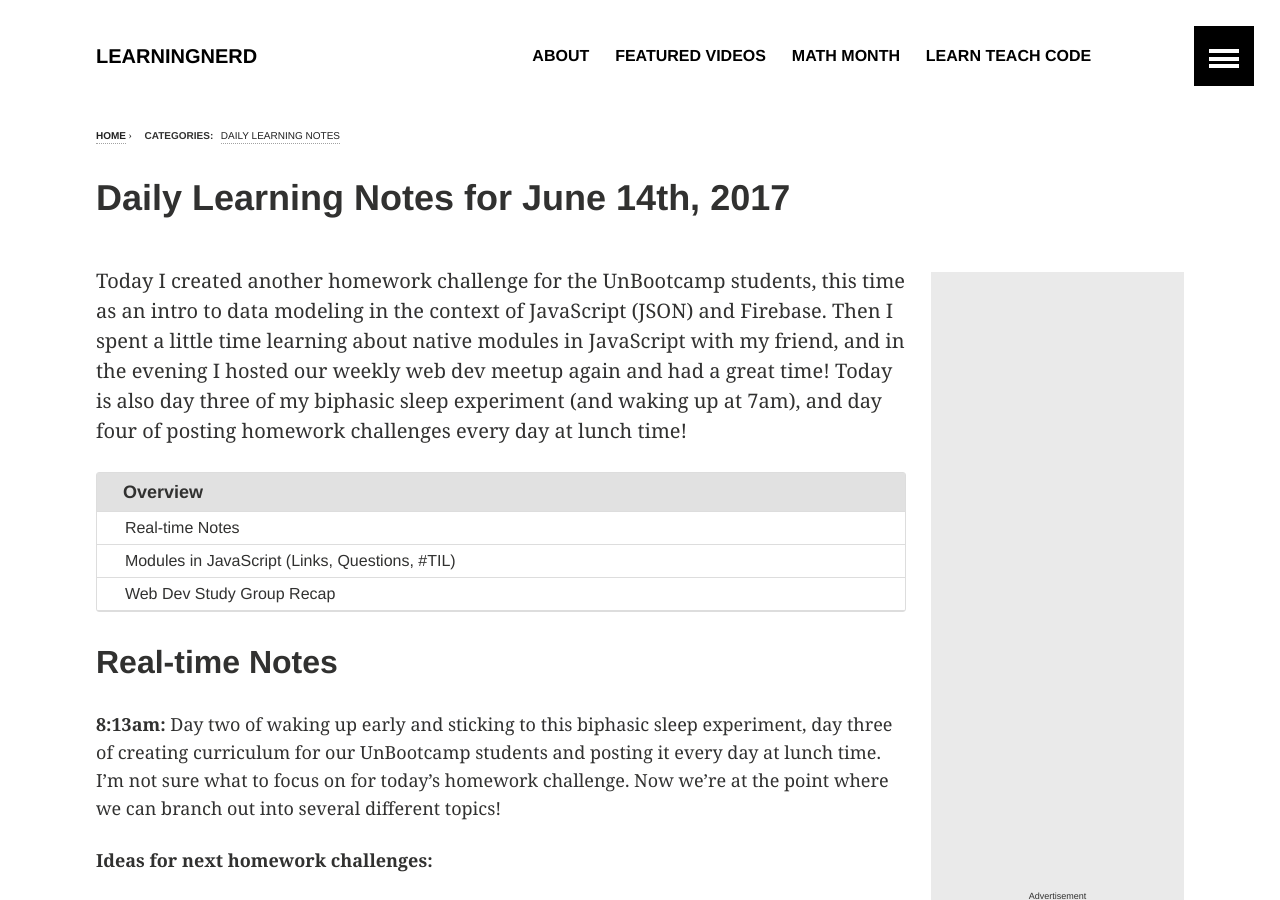
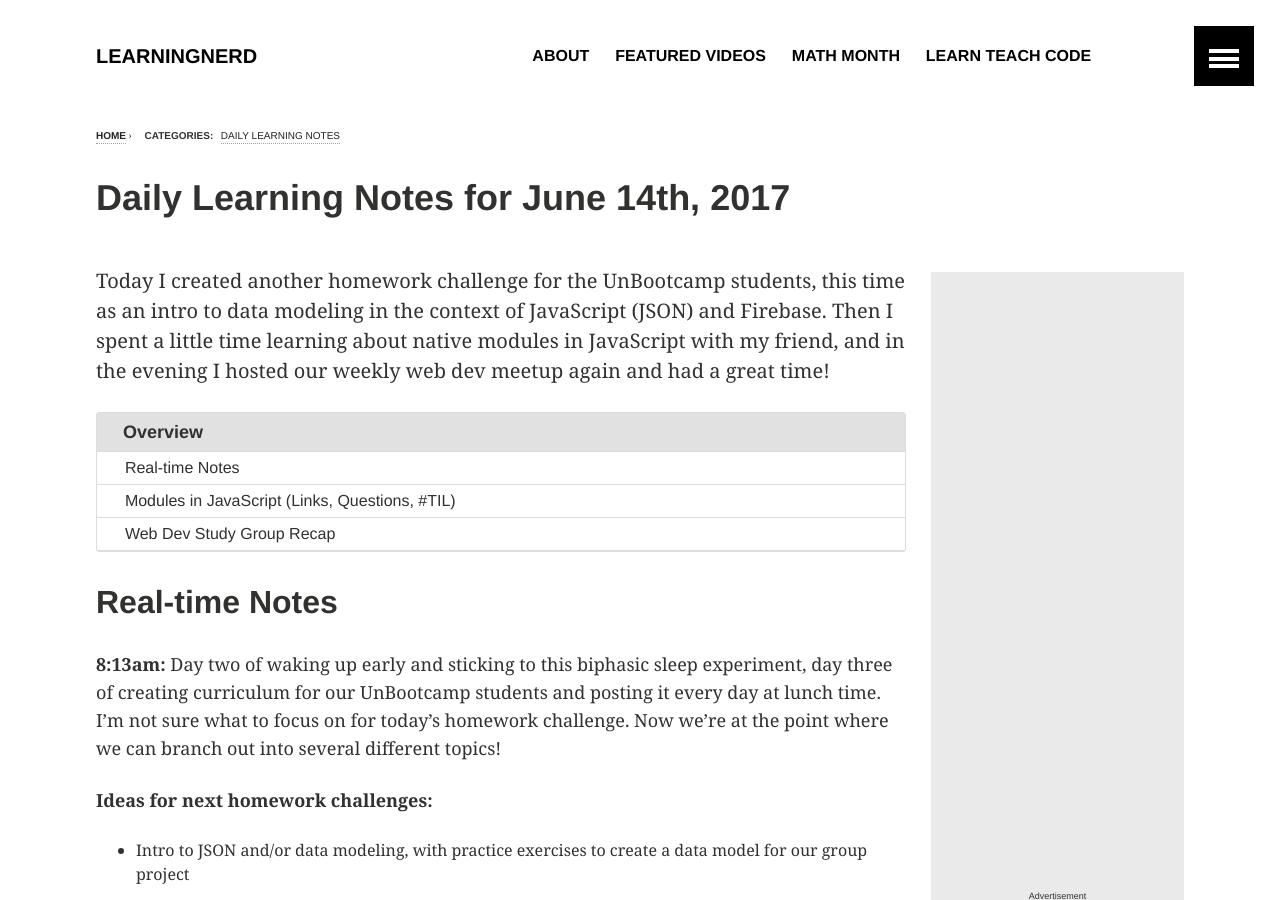
Before and after one commit to LearningNerd/learningnerd.github.io, a Jekyll site: the page built from _posts/2017-06-14-notes.md, in a window 1280 px wide and 900 px high. Built offline with Jekyll 4.4.1, drawn with Linux system fonts in a browser that asks for light colours; comment, search, counter and statistics services are not loaded.

Commit message:
Minor update

```diff
--- a/_posts/2017-06-14-notes.md
+++ b/_posts/2017-06-14-notes.md
@@ -6,7 +6,7 @@ cats:
   - daily
 ---
 
-Today I created another homework challenge for the UnBootcamp students, this time as an intro to data modeling in the context of JavaScript (JSON) and Firebase. Then I spent a little time learning about native modules in JavaScript with my friend, and in the evening I hosted our weekly web dev meetup again and had a great time! Today is also day three of my biphasic sleep experiment (and waking up at 7am), and day four of posting homework challenges every day at lunch time!
+Today I created another homework challenge for the UnBootcamp students, this time as an intro to data modeling in the context of JavaScript (JSON) and Firebase. Then I spent a little time learning about native modules in JavaScript with my friend, and in the evening I hosted our weekly web dev meetup again and had a great time!
 
 {% include toc.html %}
 
```
